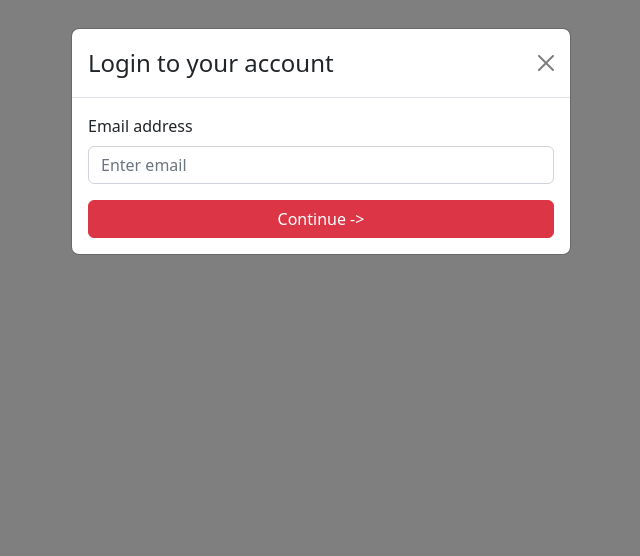
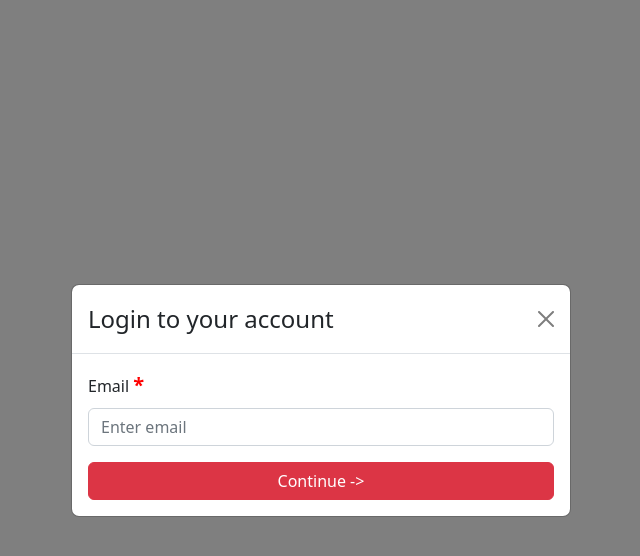
Before and after one commit to vinayMsuresh/magic_project, a React (Create React App) app: page / in a window 1280 px wide. Shown: the top 556 px of the page, without its empty margins (319-959 px from the left). Built offline with nearby package versions, Linux system fonts and the light colour scheme.

Commit message:
login changed

```diff
--- a/src/components/Login/Login.jsx
+++ b/src/components/Login/Login.jsx
@@ -1,9 +1,11 @@
-import React from 'react'
-import { Modal, Button, Form } from 'react-bootstrap'
-import './login.css';
-export default function Login({show, handleClose}) {
+import React, { useState } from "react";
+import { Modal, Button, Form } from "react-bootstrap";
+import "./login.css";
+export default function Login({ show, handleClose }) {
+    const [email, setEmail] = useState('');
+    const [otp, setOtp] = useState('');
   return (
-    <Modal show={show} onHide={handleClose} className='login'>
+    <Modal show={show} onHide={handleClose} centered className="login">
       <Modal.Header closeButton>
         <Modal.Title>Login to your account</Modal.Title>
       </Modal.Header>
@@ -11,15 +13,17 @@ export default function Login({show, handleClose}) {
       <Modal.Body>
         <Form>
           <Form.Group className="mb-3" controlId="formBasicEmail">
-        <Form.Label>Email address</Form.Label>
-        <Form.Control type="email" placeholder="Enter email" />
+            <Form.Label>Email <span className="required">*</span></Form.Label>
+            <Form.Control type="email" placeholder="Enter email" onChange={e=>setEmail(e.target.value)} />
+            <span color="danger">{}</span>
           </Form.Group>
           <Form.Group>
-        <Button className='logBtn' variant='danger'>Continue -&gt;</Button>
+            <Button className="logBtn" variant="danger">
+              Continue -&gt;
+            </Button>
           </Form.Group>
-
         </Form>
       </Modal.Body>
     </Modal>
-  )
+  );
 }
--- a/src/components/Login/login.css
+++ b/src/components/Login/login.css
@@ -1,5 +1,4 @@
 .login{
-
 }
 
 .logBtn{
@@ -8,3 +7,9 @@
     justify-content: center;
     width: 100%;
 }
+
+.required{
+    font-weight: 600;
+    font-size: 20px;
+    color: red;
+}
```
Lines whose indentation alone changed are shown as unchanged.
